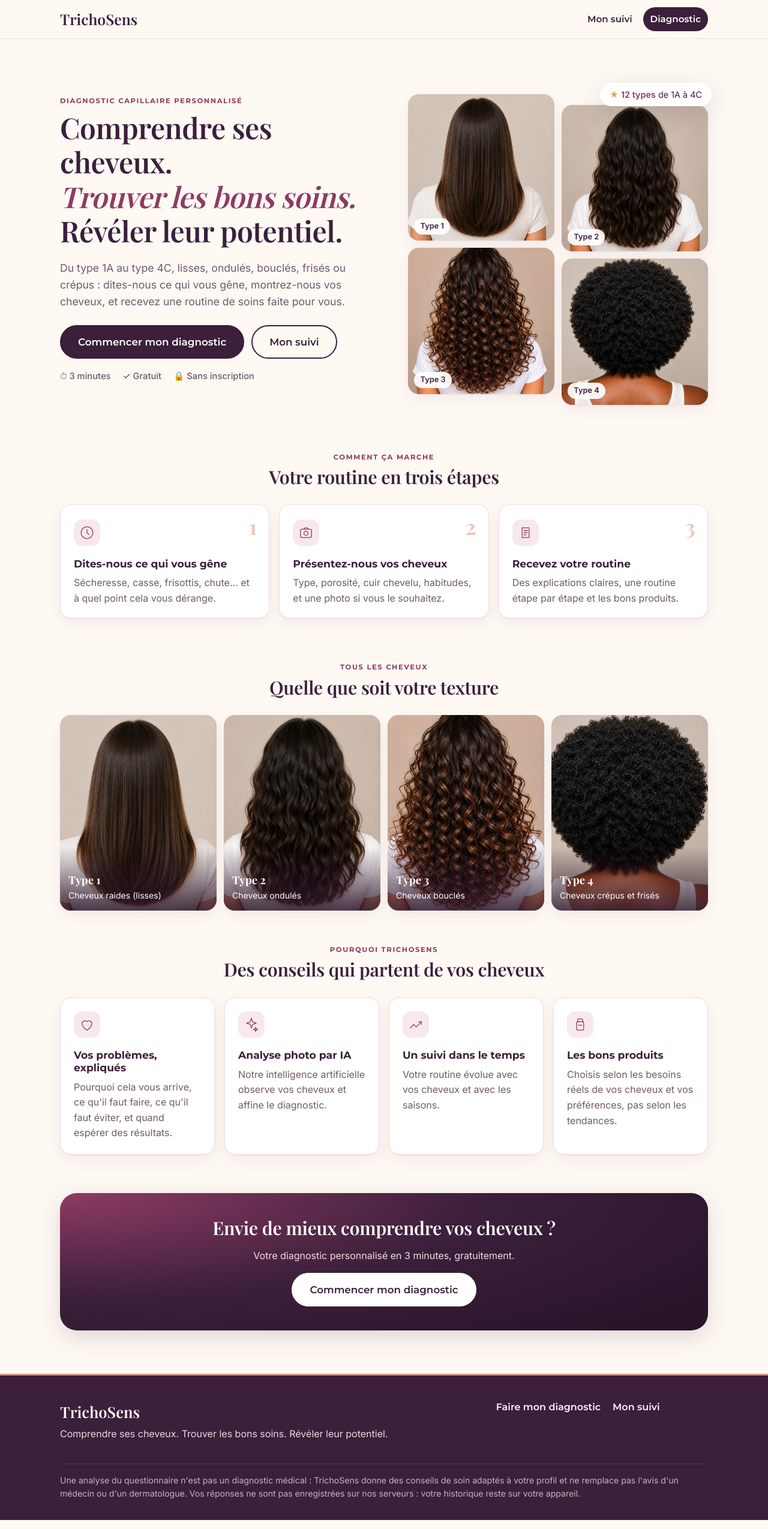
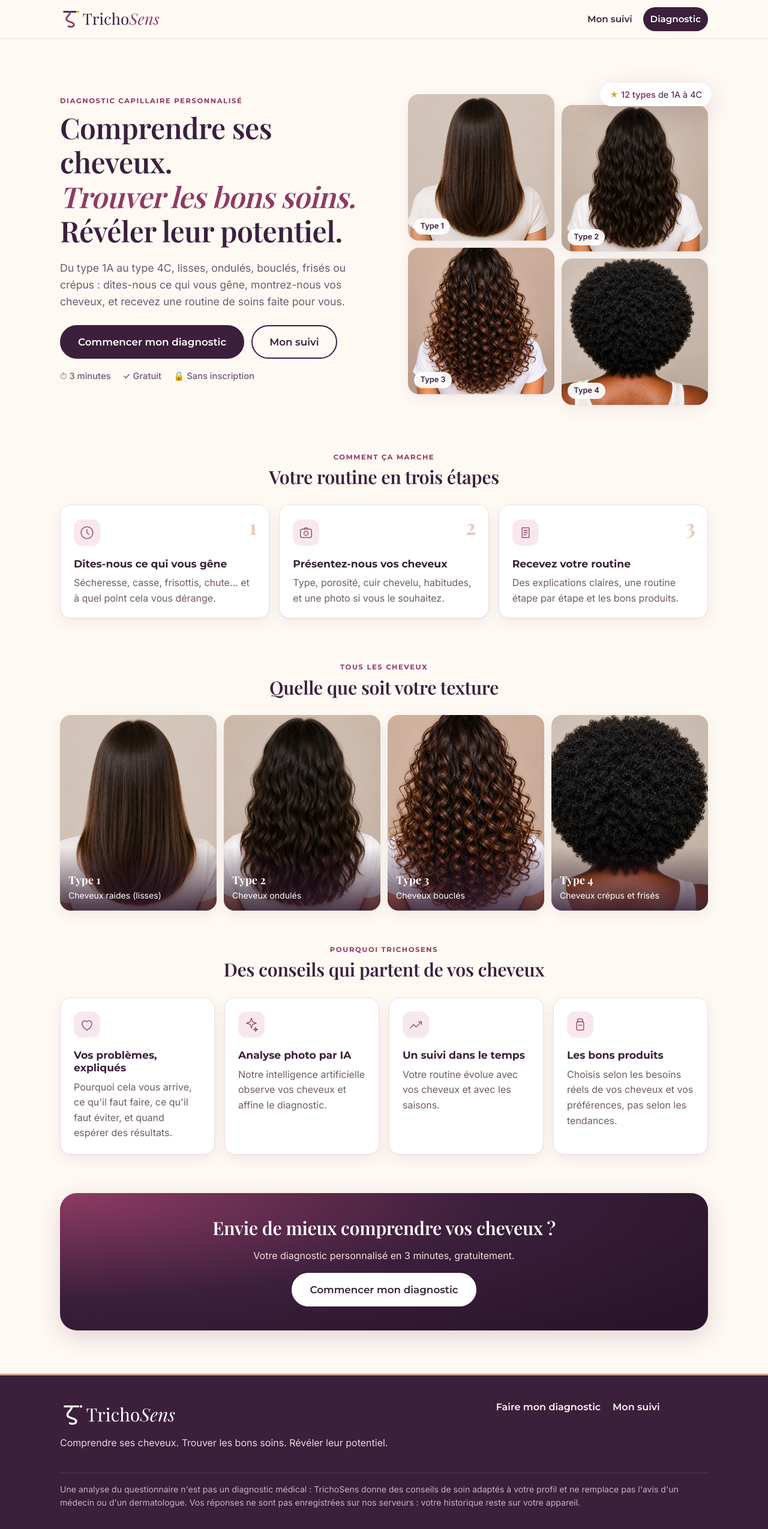
Before and after one commit to Clabandine/clabandine, a FastAPI app: page / in a window 1280 px wide. Shown: the whole page at 60% size. Run offline with FastAPI, Linux system fonts and the light colour scheme; some web fonts are replaced.

Commit message:
Logos officiels TrichoSens (kit de marque)
- Logo horizontal couleur dans l'en-tête, version blanche dans le pied de page prune,
  version monochrome prune disponible
- Favicon officiel, icône d'application (SVG, PNG 180 et 512 px) et manifeste
  pour l'ajout à l'écran d'accueil
- En-tête ajusté pour les petits écrans

Co-Authored-By: Claude Opus 5.5 <noreply@anthropic.com>
Claude-Session: https://claude.ai/code/session_01Bie81dwAWdSHp6tcizQqpz

```diff
--- a/trichosens/app/static/style.css
+++ b/trichosens/app/static/style.css
@@ -102,7 +102,8 @@ main { padding: 28px 0 64px; min-height: 60vh; }
 }
 .header-inner { display: flex; align-items: center; justify-content: space-between; gap: 12px; height: 64px; }
 .logo { display: inline-flex; align-items: center; gap: 8px; text-decoration: none; color: var(--brand); }
-.logo img { height: 40px; width: auto; }
+.logo img { height: 38px; width: auto; }
+.footer-logo { height: 44px; width: auto; margin: 4px 0 12px; }
 .logo-mark { width: 28px; height: 28px; }
 .logo-text { font-family: var(--font-display); font-size: 1.55rem; font-weight: 600; color: var(--brand); letter-spacing: 0; }
 .main-nav { display: flex; align-items: center; gap: 6px; }
@@ -527,7 +528,10 @@ input[type="time"]:focus, input[type="date"]:focus, input[type="number"]:focus,
   .reveal { opacity: 1; transform: none; }
 }
 
+.main-nav a { white-space: nowrap; }
 @media (max-width: 420px) {
+  .logo img { height: 30px; }
+  .main-nav { gap: 2px; }
   .container { padding: 0 16px; }
   .main-nav a { padding: 8px 10px; font-size: .9rem; }
   .logo-text { font-size: 1.25rem; }
--- a/trichosens/app/templates/base.html
+++ b/trichosens/app/templates/base.html
@@ -8,6 +8,8 @@
   <meta name="theme-color" content="#3B1F3B">
   {% set logo = logo_url() %}
   <link rel="icon" href="{{ url_for('static', path='img/favicon.svg') }}" type="image/svg+xml">
+  <link rel="apple-touch-icon" href="{{ url_for('static', path='img/apple-touch-icon.png') }}">
+  <link rel="manifest" href="{{ url_for('static', path='site.webmanifest') }}">
   <link rel="preconnect" href="https://fonts.googleapis.com">
   <link rel="preconnect" href="https://fonts.gstatic.com" crossorigin>
   <link href="https://fonts.googleapis.com/css2?family=Playfair+Display:ital,wght@0,500;0,600;0,700;1,500;1,600&family=Montserrat:wght@500;600;700&family=Inter:wght@400;500;600&display=swap" rel="stylesheet">
@@ -18,7 +20,7 @@
     <div class="container header-inner">
       <a class="logo" href="/" aria-label="TrichoSens, accueil">
         {% if logo %}
-        <img src="{{ logo }}" alt="TrichoSens" height="40">
+        <img src="{{ logo }}" alt="TrichoSens" width="171" height="38">
         {% else %}
         <span class="logo-text">TrichoSens</span>
         {% endif %}
@@ -37,7 +39,7 @@
   <footer class="site-footer">
     <div class="container footer-inner">
       <div>
-        <p class="footer-brand">TrichoSens</p>
+        <img class="footer-logo" src="{{ url_for('static', path='img/logo-blanc.svg') }}" alt="TrichoSens" width="198" height="44" loading="lazy">
         <p>Comprendre ses cheveux. Trouver les bons soins. Révéler leur potentiel.</p>
       </div>
       <nav class="footer-nav">
```
Also changed, not shown: trichosens/README.md, trichosens/app/static/img/apple-touch-icon.png (added), trichosens/app/static/img/favicon.svg, trichosens/app/static/img/icone-512.png (added), trichosens/app/static/img/icone-app.svg (added), trichosens/app/static/img/logo-blanc.svg (added), trichosens/app/static/img/logo-prune.svg (added), trichosens/app/static/img/logo.svg (added), trichosens/app/static/site.webmanifest (added).
